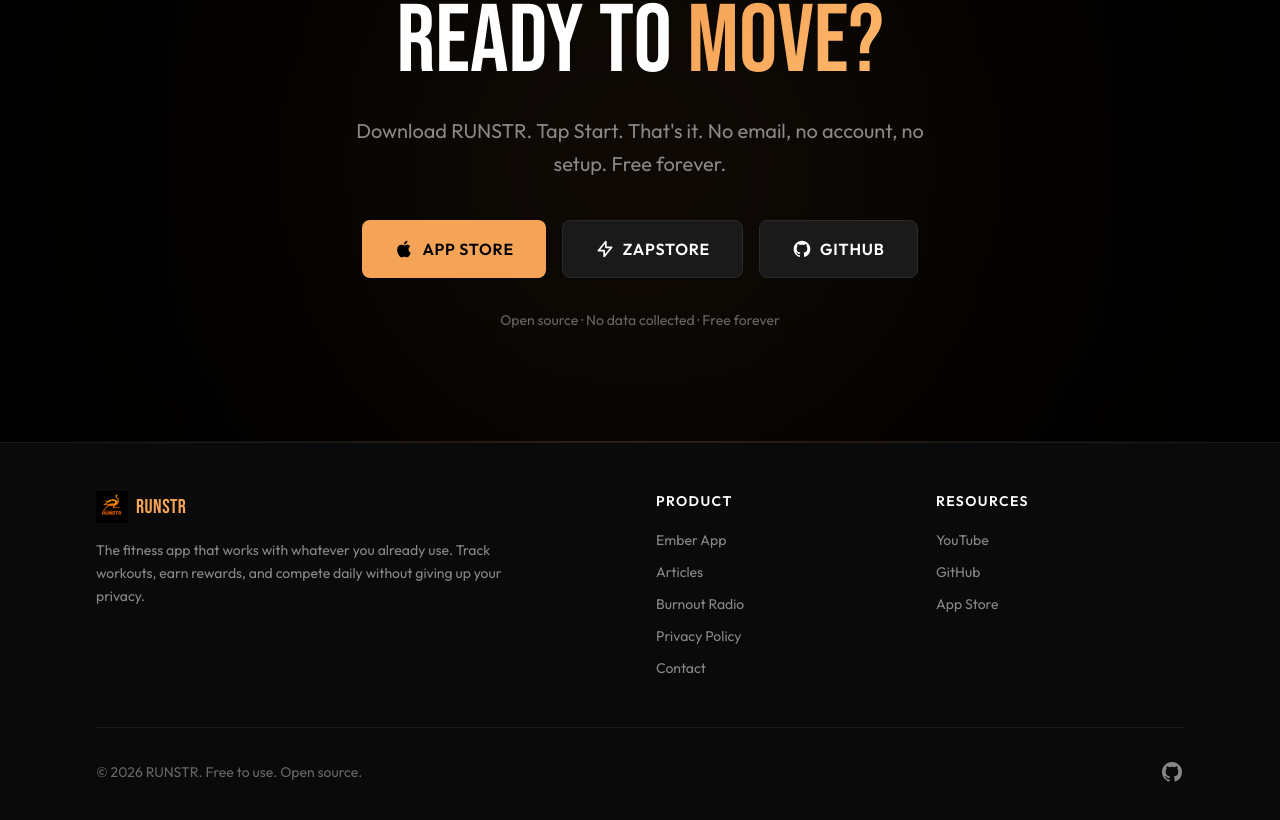
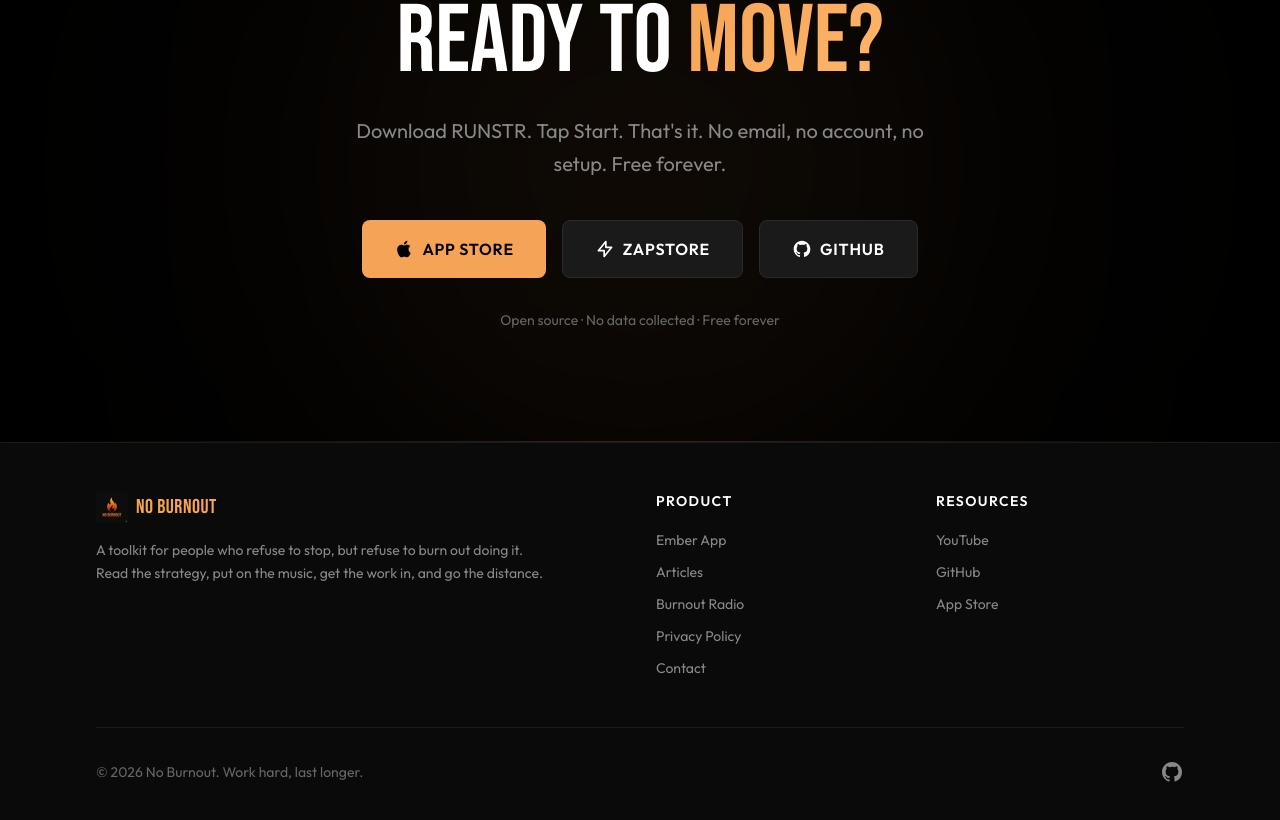
Before and after one commit to HealthNoteLabs/RUNSTR-Website, a Next.js app: page / in a window 1280 px wide. Shown: the part 8082-8902 px from the top of the page. Built offline with nearby package versions, Linux system fonts and the light colour scheme.

Commit message:
feat: rebrand footer to No Burnout

```diff
--- a/src/components/layout/Footer.tsx
+++ b/src/components/layout/Footer.tsx
@@ -12,20 +12,20 @@
           <div className="md:col-span-2">
             <Link href="/" className="flex items-center gap-2 mb-4 group">
               <Image
-                src="/images/logo.png"
-                alt="RUNSTR"
+                src="/images/no-burnout-logo.png"
+                alt="No Burnout"
                 width={32}
                 height={32}
                 className="w-8 h-8"
               />
               <span className="font-display text-xl tracking-wide text-[var(--accent)]">
-                RUNSTR
+                NO BURNOUT
               </span>
             </Link>
             <p className="text-[var(--text-secondary)] text-sm max-w-md leading-relaxed">
-              The fitness app that works with whatever you already use.
-              Track workouts, earn rewards, and compete daily without
-              giving up your privacy.
+              A toolkit for people who refuse to stop, but refuse to burn out
+              doing it. Read the strategy, put on the music, get the work in,
+              and go the distance.
             </p>
           </div>
 
@@ -73,7 +73,7 @@
         {/* Bottom Bar */}
         <div className="mt-12 pt-8 border-t border-[var(--border)]/50 flex flex-col sm:flex-row justify-between items-center gap-4">
           <p className="text-sm text-[var(--text-muted)]">
-            &copy; {new Date().getFullYear()} RUNSTR. Free to use. Open source.
+            &copy; {new Date().getFullYear()} No Burnout. Work hard, last longer.
           </p>
           <a
             href={GITHUB_URL}
```
